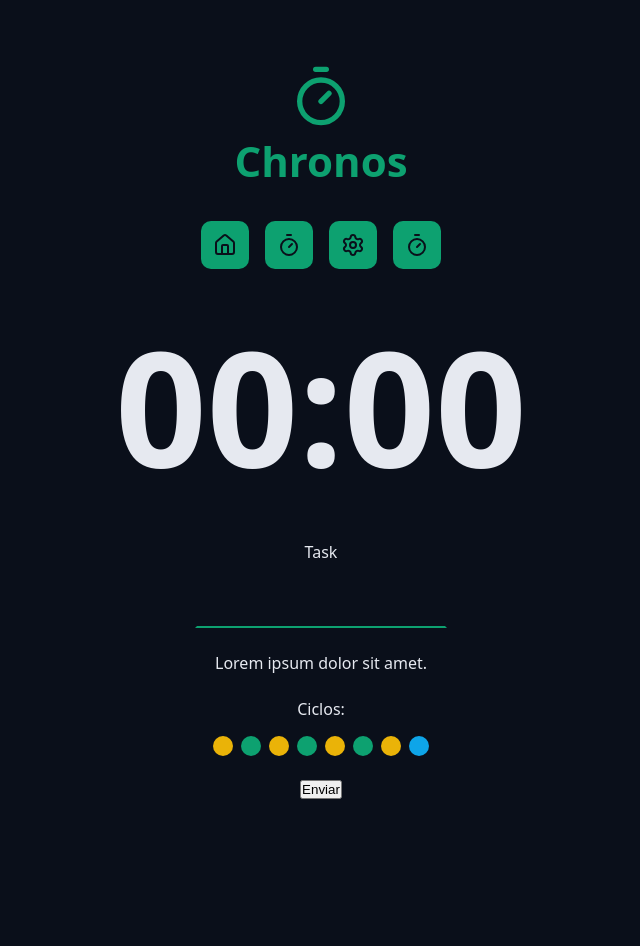
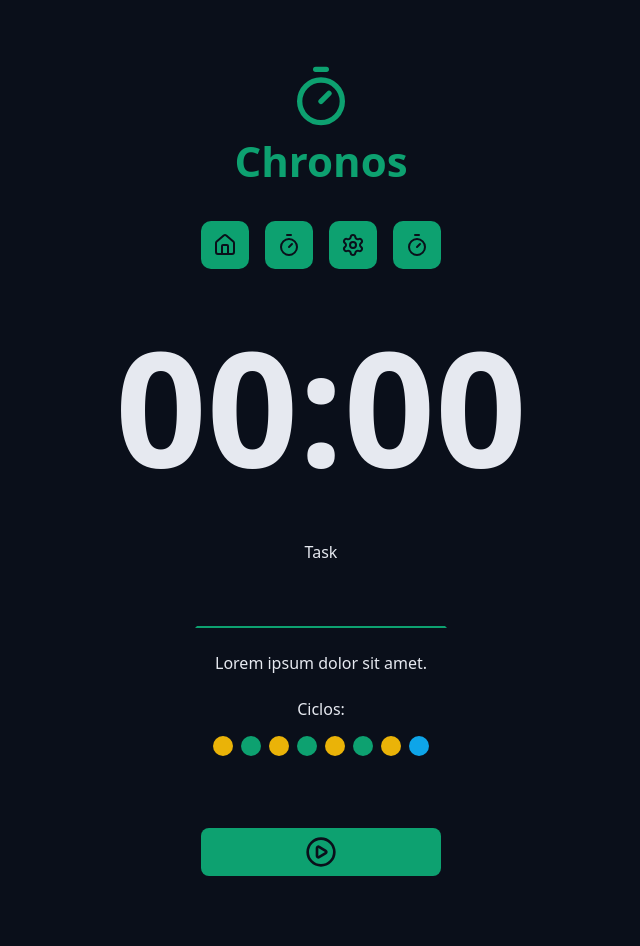
Before and after one commit to GustavoDeveloper1/chronos-pomodoro, a React (Vite) app: page / in a window 1280 px wide. Shown: the top 946 px of the page, without its empty margins (319-959 px from the left). Before the commit the page ends 831 px from the top, so only its background shows below. Built offline with nearby package versions, Linux system fonts and the light colour scheme.

Commit message:
iniciando button default

```diff
--- a/src/App.tsx
+++ b/src/App.tsx
@@ -7,6 +7,8 @@
 
 import { Logo } from "./components/Logo";
 import { Menu } from "./components/Menu";
+import { DefaultButton } from "./components/DefaultButton";
+import { PlayCircleIcon } from "lucide-react";
 
 export const App = () => {
     return (
@@ -32,7 +34,10 @@
                         <p>Lorem ipsum dolor sit amet.</p>
                     </div>
                     <div className="formRow">
-                        <Cycles/>
+                        <Cycles />
+                    </div>
+                    <div className="formRow">
+                        <DefaultButton icon={<PlayCircleIcon />} />
                     </div>
                     <div className="formRow">
                         <button>Enviar</button>
--- /dev/null
+++ b/src/components/DefaultButton/index.tsx
@@ -0,0 +1,20 @@
+
+import type React from 'react';
+import styles from './styles.module.css';
+
+
+type DefaultButtonProps = {
+    icon: React.ReactNode
+    color?: 'green' | 'red'
+} & React.ComponentProps<'button'>
+
+export const DefaultButton = ({ icon, color = 'green', ...props }: DefaultButtonProps) => {
+    return (
+        <>
+
+            <button className={`${styles.button} ${styles[color]}`} {...props} >
+                {icon}
+            </button>
+        </>
+    )
+}
--- /dev/null
+++ b/src/components/DefaultButton/styles.module.css
@@ -0,0 +1,35 @@
+.button {
+    border: none;
+    background: var(--primary);
+    color: var(--text-over-primary);
+    display: flex;
+    align-items: center;
+    justify-content: center;
+    min-width: 24rem;
+    padding: .8rem;
+    border-radius: .8rem;
+    margin: 4.8rem 0;
+    cursor: pointer;
+    transition: all .1s ease-in-out;
+}
+
+
+.button svg {
+    width: 3.2rem;
+    height: 3.2rem;
+}
+
+.button:hover {
+    filter: brightness(80%);
+}
+
+
+.red {
+    background: var(--error);
+    color: var(--text-over-primary);
+}
+
+.green {
+    background: var(--primary);
+    color: var(--text-over-primary);
+}
```
